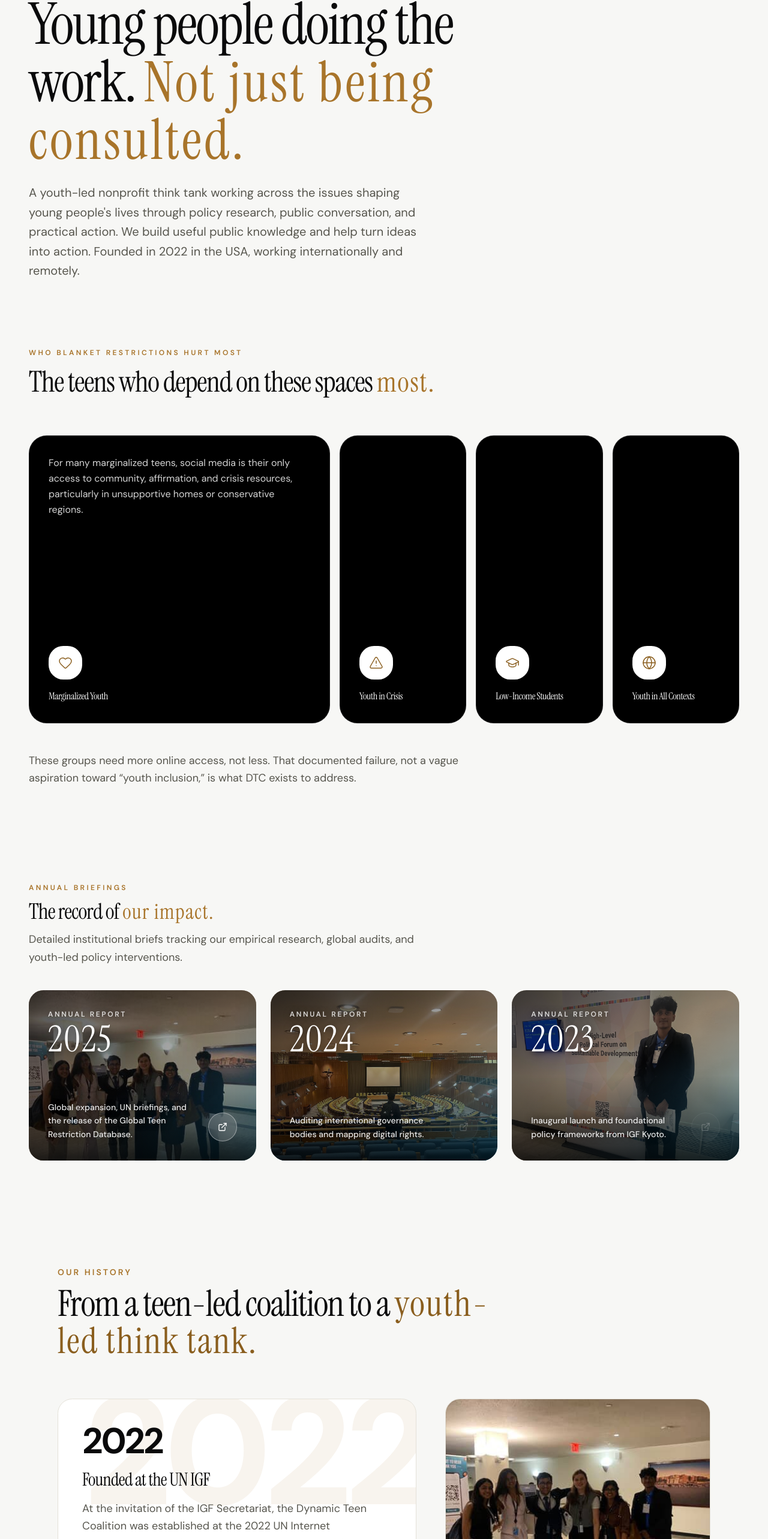
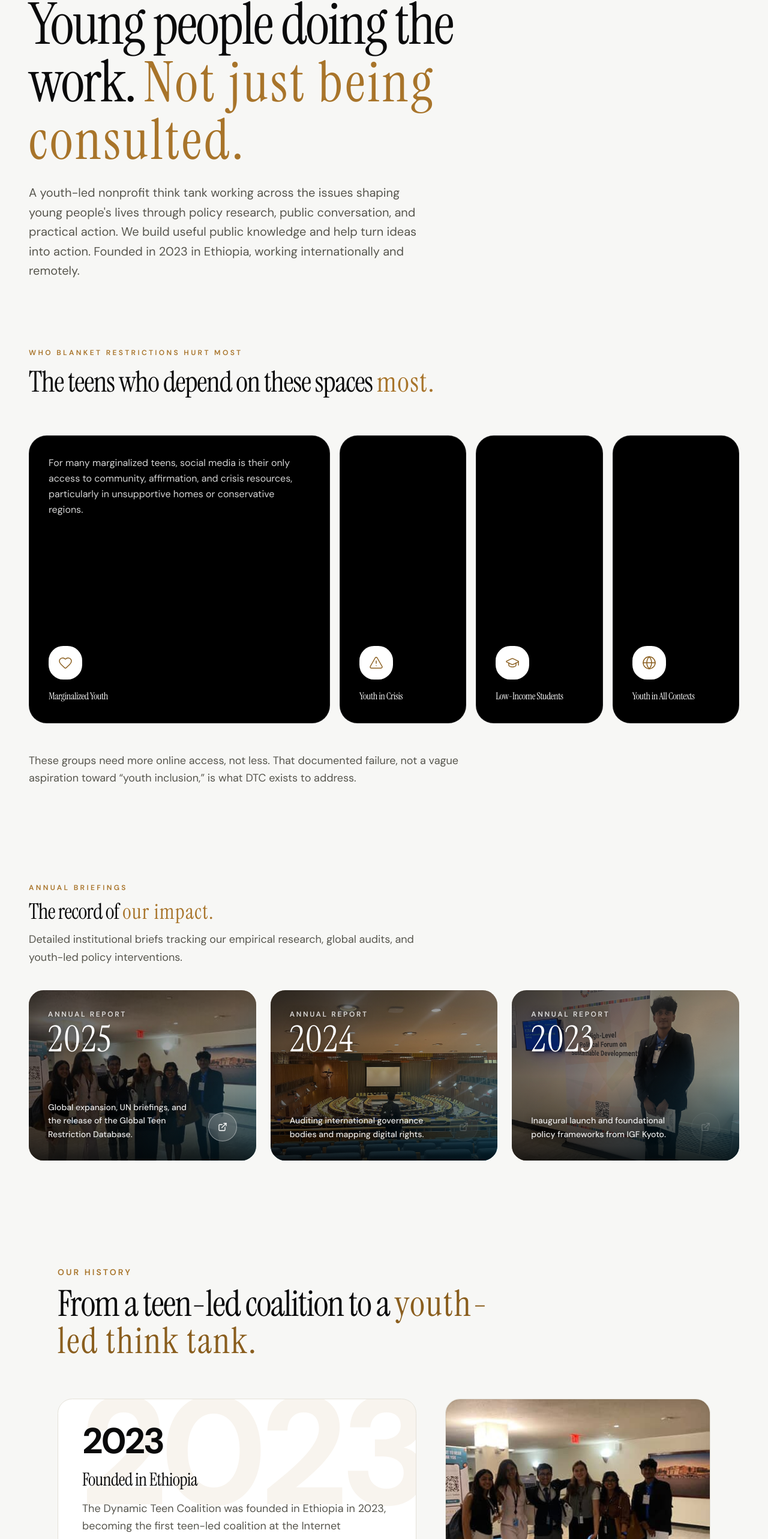
Before and after one commit to JT11-11/dtc-website, a Next.js app: page /about in a window 1280 px wide. Shown: the part 187-2753 px from the top of the page at 60% size. Built offline with nearby package versions, Linux system fonts and the light colour scheme; what @lottiefiles/dotlottie-react would draw is missing.

Commit message:
Update organization founding location

```diff
--- a/app/about/page.tsx
+++ b/app/about/page.tsx
@@ -40,7 +40,7 @@ export default function AboutPage() {
               A youth-led nonprofit think tank working across the issues shaping
               young people&apos;s lives through policy research, public conversation,
               and practical action. We build useful public knowledge and help turn
-              ideas into action. Founded in 2022 in the USA, working
+              ideas into action. Founded in 2023 in Ethiopia, working
               internationally and remotely.
             </p>
           </div>
--- a/components/blocks/about-2.tsx
+++ b/components/blocks/about-2.tsx
@@ -29,13 +29,13 @@ interface About2Props {
 const TIMELINE_DATA: TimelineEntry[] = [
   {
     id: 1,
-    year: "2022",
+    year: "2023",
     short: "Founded",
-    title: "Founded at the UN IGF",
+    title: "Founded in Ethiopia",
     highlight: "first teen-led coalition",
-    place: "Internet Governance Forum · Kyoto",
+    place: "Ethiopia",
     description:
-      "At the invitation of the IGF Secretariat, the Dynamic Teen Coalition was established at the 2022 UN Internet Governance Forum in Kyoto: the first teen-led coalition at the IGF.",
+      "The Dynamic Teen Coalition was founded in Ethiopia in 2023, becoming the first teen-led coalition at the Internet Governance Forum.",
     image: "/images/un/group.jpg",
   },
   {
```
